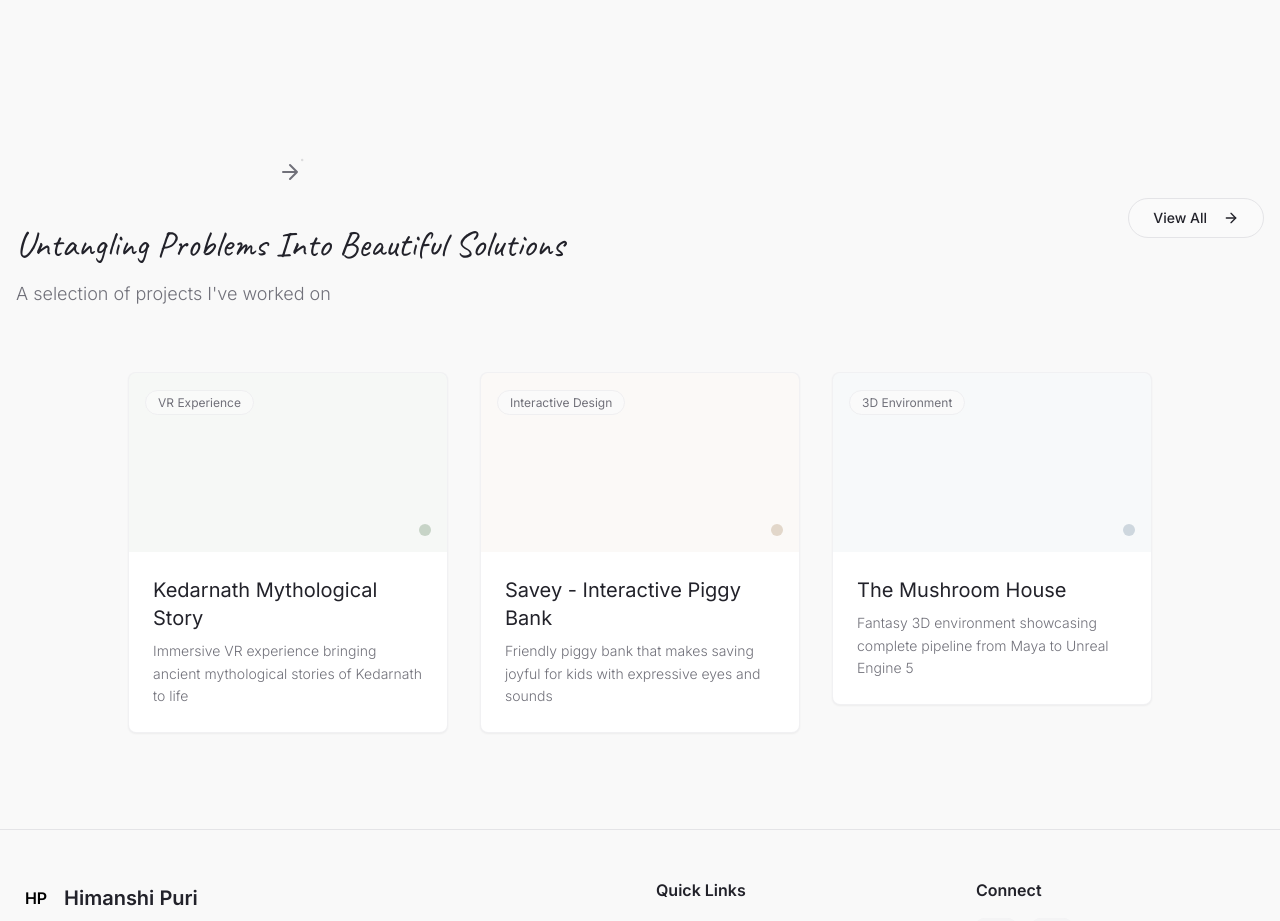
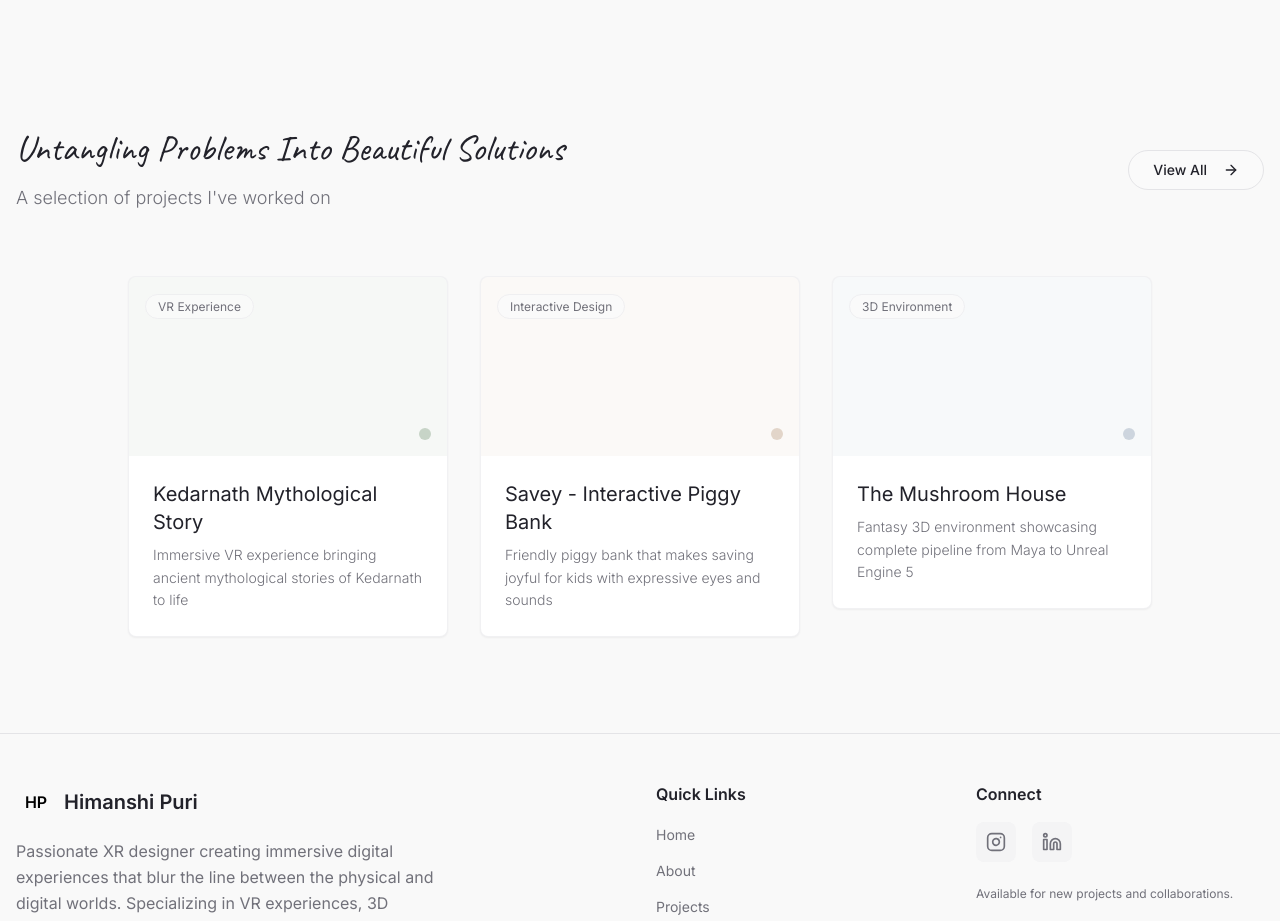
Before and after one commit to Himanshii07/builder-orbit-2, a React (Vite) app: page / in a window 1280 px wide. Shown: the part 2060-2981 px from the top of the page. Built offline with nearby package versions, Linux system fonts and the light colour scheme; the HTML template or start-up script is replaced by a standard one.

Commit message:
new update

```diff
--- a/src/pages/About.tsx
+++ b/src/pages/About.tsx
@@ -18,6 +18,7 @@ const About = () => {
   return (
     <div className="min-h-screen bg-background">
       <Navigation />
+
 
       {/* Polaroid Hero Section */}
       <PolaroidHero />
--- a/src/pages/Index.tsx
+++ b/src/pages/Index.tsx
@@ -8,7 +8,6 @@ import Footer from "@/components/Footer";
 import MinimalistHero from "@/components/MinimalistHero";
 import FlipCards from "@/components/FlipCards";
 import ValuesSection from "@/components/ValuesSection";
-import TangledBallAnimation from "@/components/TangledBallAnimation";
 
 const Index = () => {
   useEffect(() => {
@@ -92,7 +91,6 @@ const Index = () => {
         <div className="container mx-auto px-4">
           <div className="flex items-center justify-between mb-16">
             <div>
-              <TangledBallAnimation />
               <h2 className="text-3xl md:text-4xl font-heading text-foreground mb-4">
                 Untangling Problems Into Beautiful Solutions
               </h2>
```
Also changed, not shown: 1 other file (tests, documents, lock files or other folders).
